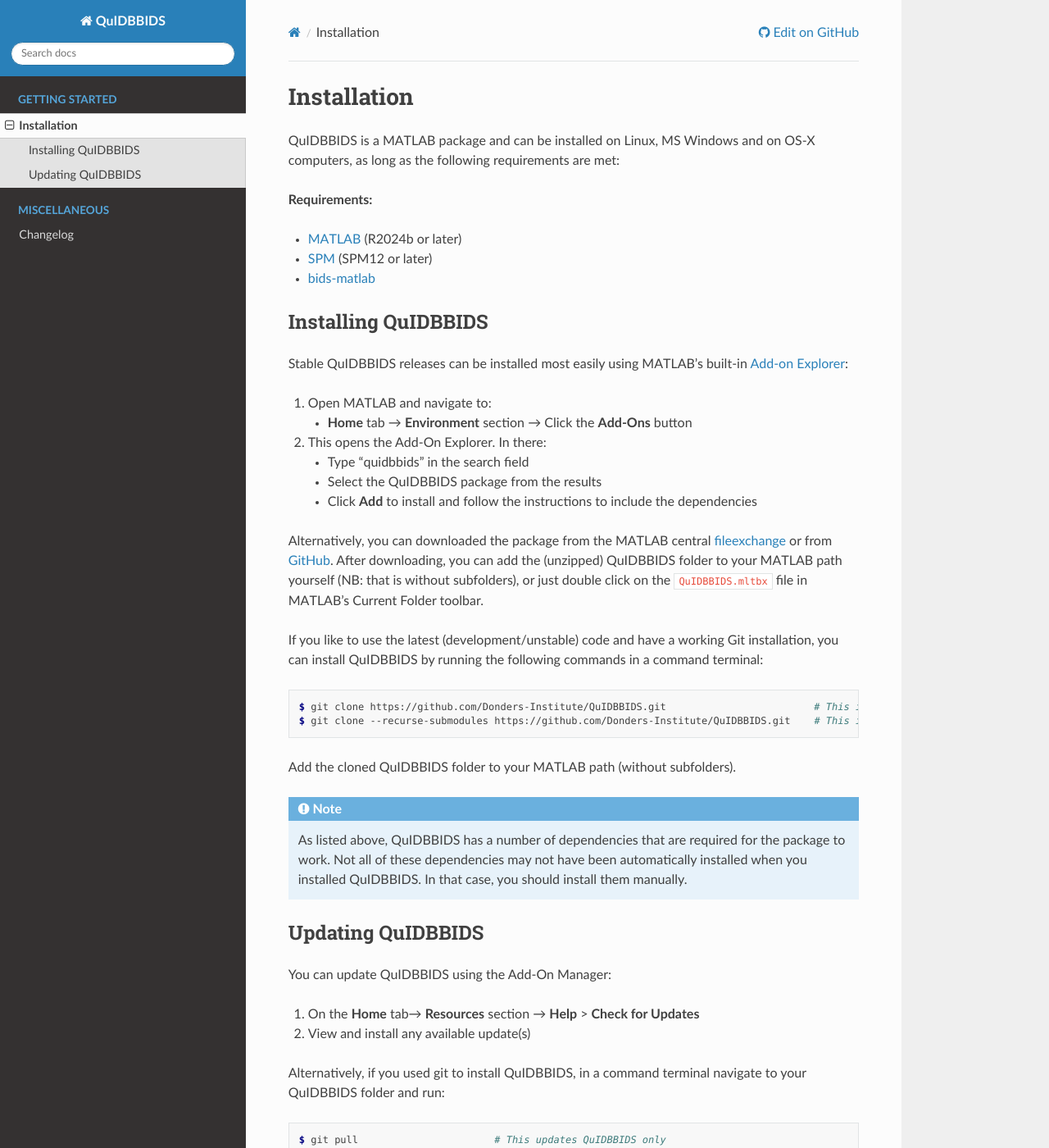
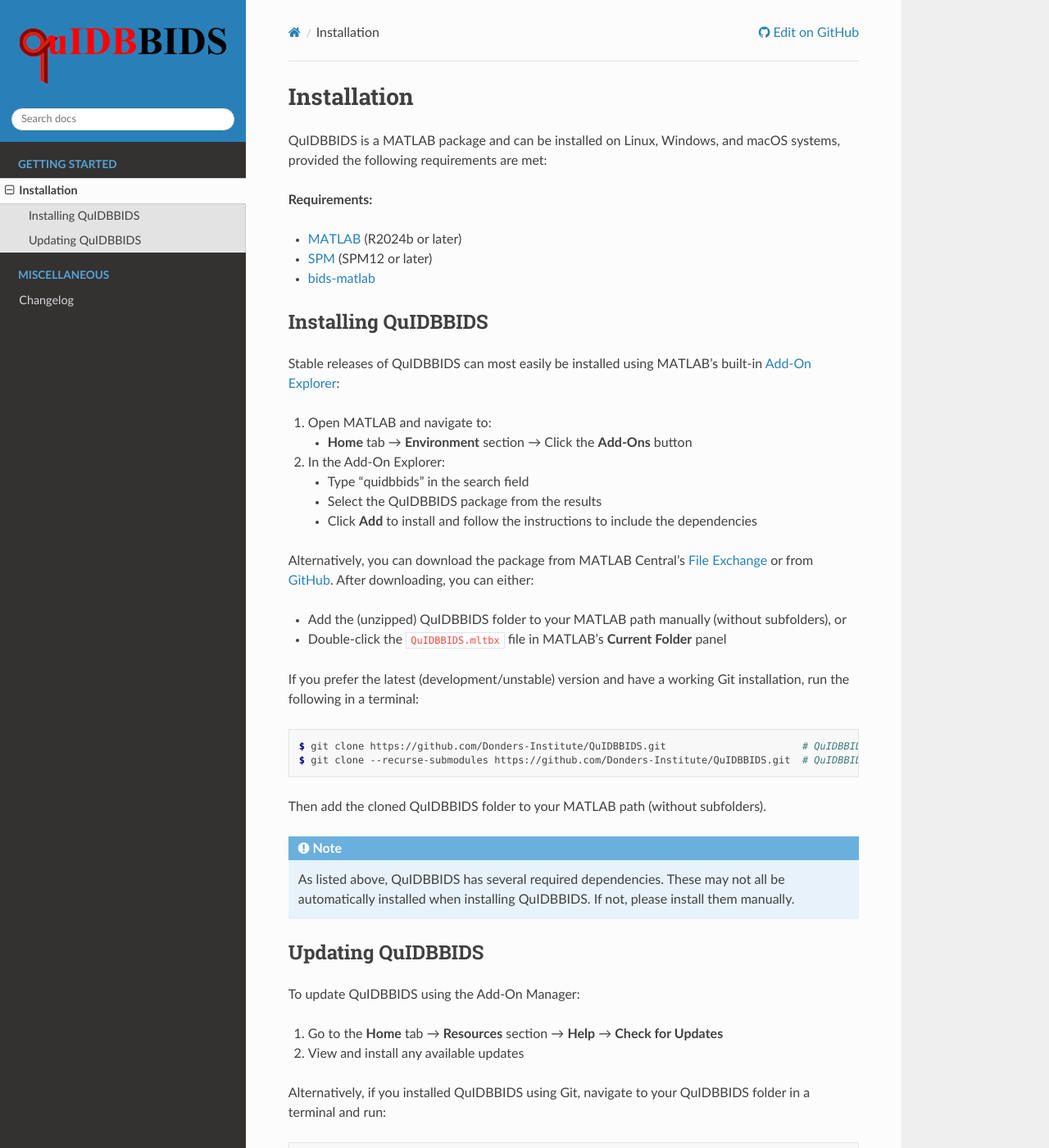
Before and after one commit to Donders-Institute/quidbbids, a Sphinx documentation site: the page built from docs/installation.rst, in a window 1280 px wide and 1400 px high. Shown: the whole window at 82% size. Built offline with Sphinx 7.4.7 and the Read the Docs theme 3.1.0, drawn with Linux system fonts in a browser that asks for light colours; the version number could not be read and is left out; some of the changed text lies outside the part shown.

Commit message:
Add logo, settings, tox.ini

```diff
--- a/docs/conf.py
+++ b/docs/conf.py
@@ -58,7 +58,7 @@
   'display_github': True,
   'github_repo': 'quidbbids',
   'github_user': 'Donders-Institute',
-  'github_version': 'master',
+  'github_version': 'main',
   'conf_py_path': '/doc/',          # Needs leading and trailing slashes
 }
 
@@ -67,5 +67,9 @@
 # so a file named "default.css" will overwrite the builtin "default.css".
 
 html_static_path = ['_static']
-html_favicon     = "./_static/quidbbids_logo.png"
-# html_logo        = "./_static/quidbbids_logo_small.png"
+# html_favicon     = "./_static/quidbbids_logo.png"
+html_logo        = "./_static/quidbbids_logo.png"
+html_theme_options = {
+    'logo_only':        True,   # Only show logo (no project name)
+    'version_selector': False,  # Optional: Hide version
+}
--- a/docs/installation.rst
+++ b/docs/installation.rst
@@ -1,7 +1,7 @@
 Installation
 ============
 
-QuIDBBIDS is a MATLAB package and can be installed on Linux, MS Windows and on OS-X computers, as long as the following requirements are met:
+QuIDBBIDS is a MATLAB package and can be installed on Linux, Windows, and macOS systems, provided the following requirements are met:
 
 **Requirements:**
 
@@ -12,43 +12,46 @@
 Installing QuIDBBIDS
 --------------------
 
-Stable QuIDBBIDS releases can be installed most easily using MATLAB's built-in `Add-on Explorer <https://nl.mathworks.com/help/MATLAB/MATLAB_env/get-add-ons.html>`__:
+Stable releases of QuIDBBIDS can most easily be installed using MATLAB's built-in `Add-On Explorer <https://nl.mathworks.com/help/MATLAB/MATLAB_env/get-add-ons.html>`__:
 
 1. Open MATLAB and navigate to:
 
    - **Home** tab → **Environment** section → Click the **Add-Ons** button
 
-2. This opens the Add-On Explorer. In there:
+2. In the Add-On Explorer:
 
    - Type "quidbbids" in the search field
    - Select the QuIDBBIDS package from the results
    - Click **Add** to install and follow the instructions to include the dependencies
 
-Alternatively, you can downloaded the package from the MATLAB central `fileexchange <https://nl.mathworks.com/MATLABcentral/fileexchange>`__ or from `GitHub <https://github.com/orgs/Donders-Institute/packages?repo_name=quidbbids>`__. After downloading, you can add the (unzipped) QuIDBBIDS folder to your MATLAB path yourself (NB: that is without subfolders), or just double click on the ``QuIDBBIDS.mltbx`` file in MATLAB's Current Folder toolbar.
+Alternatively, you can download the package from MATLAB Central's `File Exchange <https://nl.mathworks.com/MATLABcentral/fileexchange>`__ or from `GitHub <https://github.com/orgs/Donders-Institute/packages?repo_name=quidbbids>`__. After downloading, you can either:
 
-If you like to use the latest (development/unstable) code and have a working Git installation, you can install QuIDBBIDS by running the following commands in a command terminal:
+- Add the (unzipped) QuIDBBIDS folder to your MATLAB path manually (without subfolders), or
+- Double-click the ``QuIDBBIDS.mltbx`` file in MATLAB’s **Current Folder** panel
+
+If you prefer the latest (development/unstable) version and have a working Git installation, run the following in a terminal:
 
 .. code-block:: console
 
-   $ git clone https://github.com/Donders-Institute/QuIDBBIDS.git                         # This installs the QuIDBBIDS-package only
-   $ git clone --recurse-submodules https://github.com/Donders-Institute/QuIDBBIDS.git    # This installs the QuIDBBIDS-package + all dependencies
+   $ git clone https://github.com/Donders-Institute/QuIDBBIDS.git                       # QuIDBBIDS only
+   $ git clone --recurse-submodules https://github.com/Donders-Institute/QuIDBBIDS.git  # QuIDBBIDS + dependencies
 
-Add the cloned QuIDBBIDS folder to your MATLAB path (without subfolders).
+Then add the cloned QuIDBBIDS folder to your MATLAB path (without subfolders).
 
 .. note::
-   As listed above, QuIDBBIDS has a number of dependencies that are required for the package to work. Not all of these dependencies may not have been automatically installed when you installed QuIDBBIDS. In that case, you should install them manually.
+   As listed above, QuIDBBIDS has several required dependencies. These may not all be automatically installed when installing QuIDBBIDS. If not, please install them manually.
 
 Updating QuIDBBIDS
 ------------------
 
-You can update QuIDBBIDS using the Add-On Manager:
+To update QuIDBBIDS using the Add-On Manager:
 
-1. On the **Home** tab→ **Resources** section → **Help** > **Check for Updates**
-2. View and install any available update(s)
+1. Go to the **Home** tab → **Resources** section → **Help** → **Check for Updates**
+2. View and install any available updates
 
-Alternatively, if you used git to install QuIDBBIDS, in a command terminal navigate to your QuIDBBIDS folder and run:
+Alternatively, if you installed QuIDBBIDS using Git, navigate to your QuIDBBIDS folder in a terminal and run:
 
 .. code-block:: console
 
-   $ git pull                       # This updates QuIDBBIDS only
-   $ git pull --recurse-submodules  # This updates everything
+   $ git pull                       # Updates QuIDBBIDS only
+   $ git pull --recurse-submodules  # Updates QuIDBBIDS and all dependencies
```
Also changed, not shown: README.rst (+3 -9 lines), docs/.pyspelling.yml (renamed from docs/.pyspelling.yaml, +0 -15 lines), .gitmodules, docs/_static/quidbbids_logo.png (added), 5 other files.
